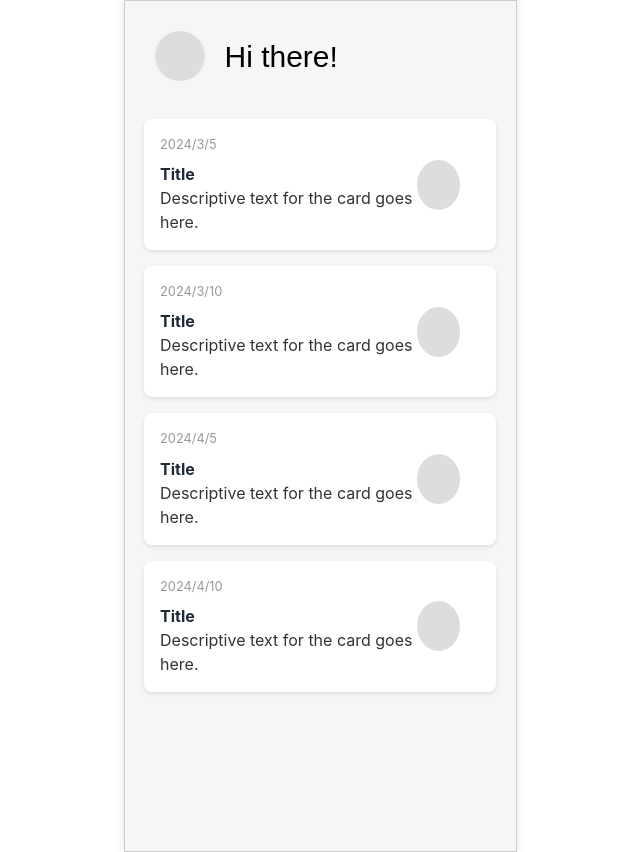
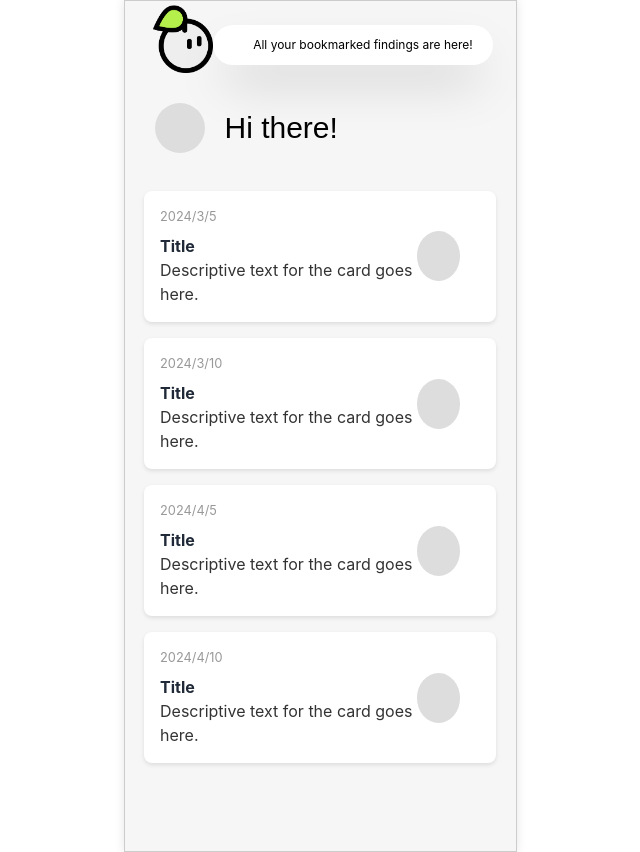
Before and after one commit to crispyinuo/DiligentDrGreen, a React (Create React App) app in the folder dr-green/: page /history in a window 1280 px wide. Shown: the whole page, without its empty margins (320-960 px from the left). Built offline with nearby package versions, Linux system fonts and the light colour scheme.

Commit message:
add drMessage component

```diff
--- /dev/null
+++ b/dr-green/src/components/drMessage.js
@@ -0,0 +1,21 @@
+import * as React from "react";
+import drGreenLogo from '../icons/dr-green.png';
+
+
+function DrMessage({ message }) {
+    return (
+        <div className="flex gap-0 text-xs tracking-normal leading-4 text-black">
+            <img
+                loading="lazy"
+                src={drGreenLogo}
+                alt="Dr green"
+                className="shrink-0 aspect-[0.92] w-[66px]"
+            />
+            <p className="grow justify-center self-start py-3 pr-5 pl-10 mt-6 bg-white shadow-2xl rounded-[90px] w-fit">
+                All your bookmarked findings are here!
+            </p>
+        </div>
+    );
+}
+
+export default DrMessage;
--- a/dr-green/src/pages/history.js
+++ b/dr-green/src/pages/history.js
@@ -1,5 +1,6 @@
 import React from 'react';
 import styled from 'styled-components';
+import DrMessage from '../components/drMessage';
 
 const PageContainer = styled.div`
   display: flex;
@@ -65,6 +66,7 @@ const History = () => {
 
   return (
     <PageContainer>
+      <DrMessage />
       <Header>
         <PlaceholderImage />
         <h1 style={{ color: "black", fontFamily: "sans-serif", fontSize: "30px" }}>Hi there!</h1>
```
Also changed, not shown: dr-green/src/icons/dr-green.png (renamed from dr-green/src/icons/drgreenIcon.png).
